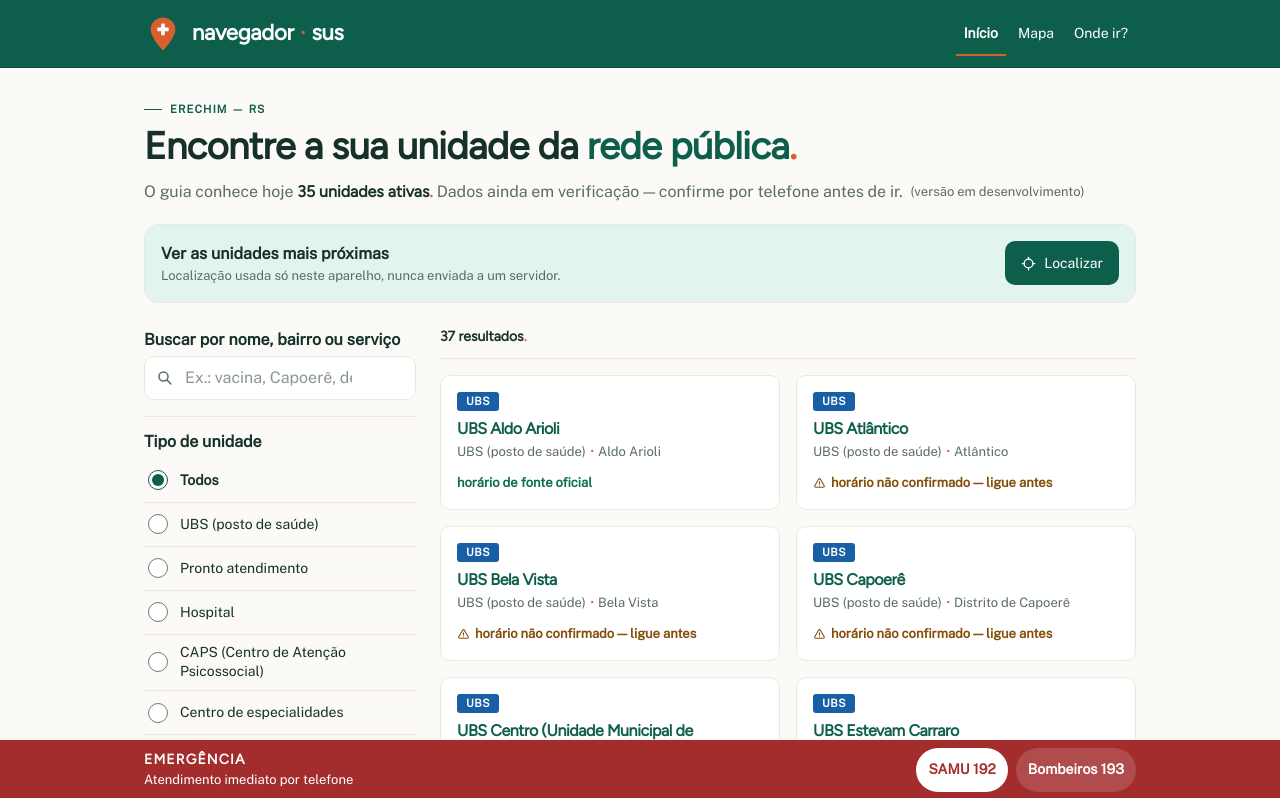
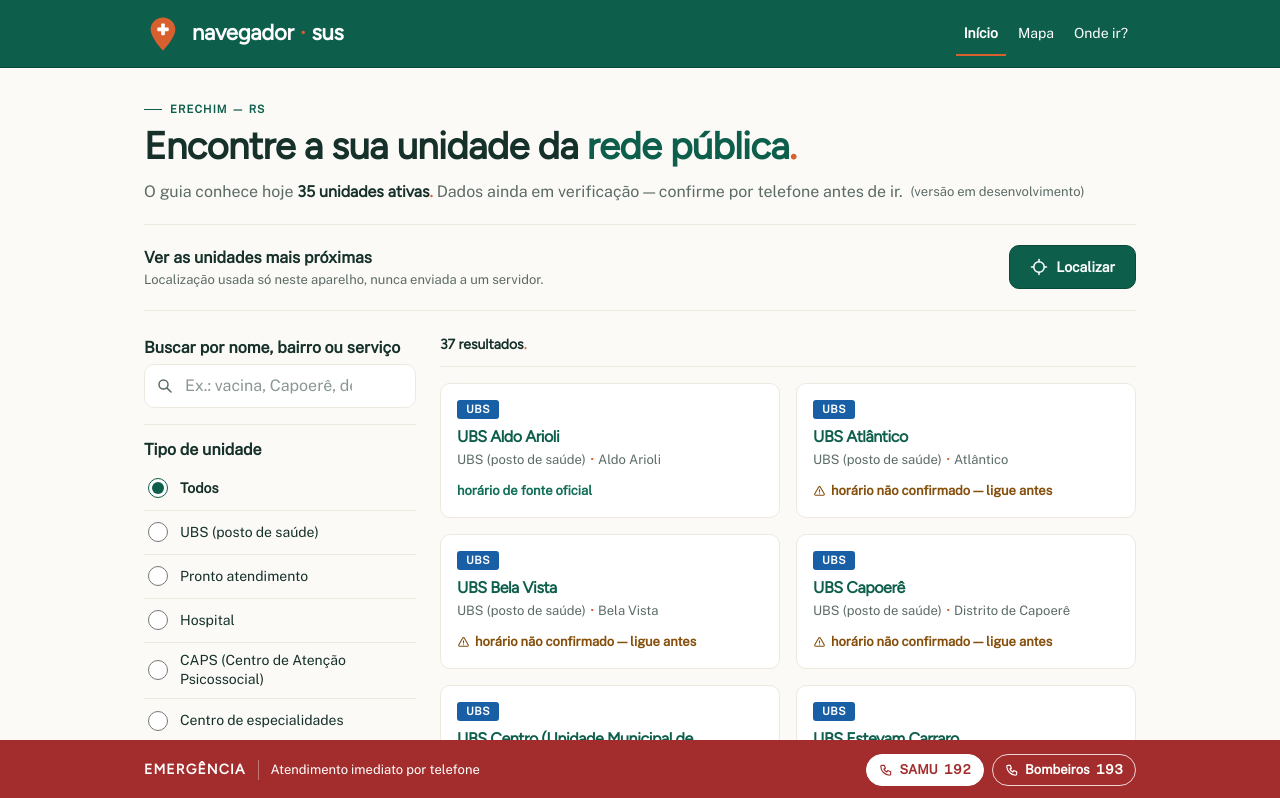
Before and after one commit to carloshjes/navegador-sus, a React (Vite) app: page / in a window 1280 px wide. Shown: the top 798 px of the page. Built offline with nearby package versions, Linux system fonts and the light colour scheme.

Commit message:
feat: refine emergency dock and locate action

```diff
--- a/src/components/EmergencyBar.tsx
+++ b/src/components/EmergencyBar.tsx
@@ -4,6 +4,24 @@
  * same tokenized height via `.pb-bar`, including the iOS safe-area inset.
  * The dock is deliberately solid: no shadow, pulse, scale or animation.
  */
+function PhoneIcon() {
+  return (
+    <svg
+      aria-hidden="true"
+      viewBox="0 0 24 24"
+      className="size-3.5 shrink-0"
+      fill="none"
+      stroke="currentColor"
+      strokeWidth="2"
+      strokeLinecap="round"
+      strokeLinejoin="round"
+    >
+      {/* ti-phone */}
+      <path d="M5 4h4l2 5-2.5 1.5a11 11 0 0 0 5 5L15 13l5 2v4a2 2 0 0 1-2 2A16 16 0 0 1 3 6a2 2 0 0 1 2-2" />
+    </svg>
+  )
+}
+
 export function EmergencyBar() {
   return (
     <nav
@@ -11,11 +29,16 @@ export function EmergencyBar() {
       className="pb-safe fixed inset-x-0 bottom-0 z-50 bg-emergency text-white"
     >
       <div className="mx-auto flex h-bar max-w-screen-lg flex-col justify-center gap-1 px-3 py-1.5 sm:flex-row sm:items-center sm:justify-between sm:gap-4 sm:px-4 sm:py-2">
-        <div className="flex items-baseline gap-3 sm:block">
+        <div className="flex items-baseline sm:items-center sm:gap-3">
           <p className="font-display text-label font-bold uppercase tracking-[0.08em]">
             Emergência
           </p>
-          <p className="hidden text-meta text-white sm:mt-0.5 sm:block">
+          <span
+            aria-hidden="true"
+            data-testid="emergency-divider"
+            className="hidden h-5 w-px shrink-0 bg-white/35 sm:block"
+          />
+          <p className="hidden text-meta text-white sm:block">
             Atendimento imediato por telefone
           </p>
         </div>
@@ -24,17 +47,19 @@ export function EmergencyBar() {
           <a
             href="tel:192"
             aria-label="Ligar para o SAMU, número 192"
-            className="inline-flex min-h-touch items-center justify-center whitespace-nowrap rounded-pill bg-white px-3 text-label font-semibold text-emergency no-underline hover:bg-emergency-soft"
+            className="relative inline-flex h-8 items-center justify-center gap-1.5 whitespace-nowrap rounded-pill border border-white bg-white px-3 text-meta font-semibold text-emergency no-underline before:absolute before:-inset-y-[7px] before:inset-x-0 before:content-[''] hover:bg-emergency-soft"
           >
-            SAMU&nbsp;<strong>192</strong>
+            <PhoneIcon />
+            SAMU <span className="font-bold tabular-nums">192</span>
           </a>
 
           <a
             href="tel:193"
             aria-label="Ligar para os Bombeiros, número 193"
-            className="inline-flex min-h-touch items-center justify-center whitespace-nowrap rounded-pill bg-white/15 px-3 text-label font-semibold text-white no-underline hover:bg-white/20"
+            className="relative inline-flex h-8 items-center justify-center gap-1.5 whitespace-nowrap rounded-pill border border-white/80 bg-transparent px-3 text-meta font-semibold text-white no-underline before:absolute before:-inset-y-[7px] before:inset-x-0 before:content-[''] hover:bg-white/10"
           >
-            Bombeiros&nbsp;<strong>193</strong>
+            <PhoneIcon />
+            Bombeiros <span className="font-bold tabular-nums">193</span>
           </a>
         </div>
       </div>
--- a/src/components/LocateButton.tsx
+++ b/src/components/LocateButton.tsx
@@ -4,11 +4,9 @@ import { Button } from './Button'
 /**
  * "Localizar" button (Etapa Visual 4 / A3): the geolocation trigger in the
  * "Ver as unidades mais próximas" block. It is the primary `Button` with a
- * crosshair icon — sharing the component's radius (kit radius-md) and label
- * size and solid primary treatment so every primary CTA in the app matches.
- * It adds no independent fill, scale, gradient or shadow. Its width always
- * follows the label: the surrounding block places it below the copy on
- * mobile and at the right edge on desktop.
+ * crosshair icon and a primary-strong keyline that sharpens the edge of the
+ * solid action. Its width always follows the label: the surrounding band
+ * places it below the copy on mobile and at the right edge on desktop.
  */
 interface LocateButtonProps extends ButtonHTMLAttributes<HTMLButtonElement> {
   children: React.ReactNode
@@ -18,13 +16,13 @@ export function LocateButton({ children, className = '', ...props }: LocateButto
   return (
     <Button
       type="button"
-      className={`w-auto self-start disabled:cursor-not-allowed disabled:opacity-50 lg:self-auto ${className}`}
+      className={`w-auto self-start border border-primary-strong px-5 font-semibold disabled:cursor-not-allowed disabled:opacity-50 lg:self-auto ${className}`}
       {...props}
     >
       <svg
         aria-hidden="true"
         viewBox="0 0 24 24"
-        className="size-[15px] shrink-0"
+        className="size-[18px] shrink-0"
         fill="none"
         stroke="currentColor"
         strokeWidth="2"
--- a/src/components/QuickLocateBand.tsx
+++ b/src/components/QuickLocateBand.tsx
@@ -28,7 +28,7 @@ export function QuickLocateBand({
     <section
       aria-label="Ordenar pelas mais próximas"
       data-testid="quick-locate-band"
-      className="mt-4 rounded-lg border border-edge bg-primary-soft p-3 sm:p-4 lg:mt-5"
+      className="mt-4 border-y border-edge py-4 sm:py-5 lg:mt-5"
     >
       {!granted && (
         <>
```
